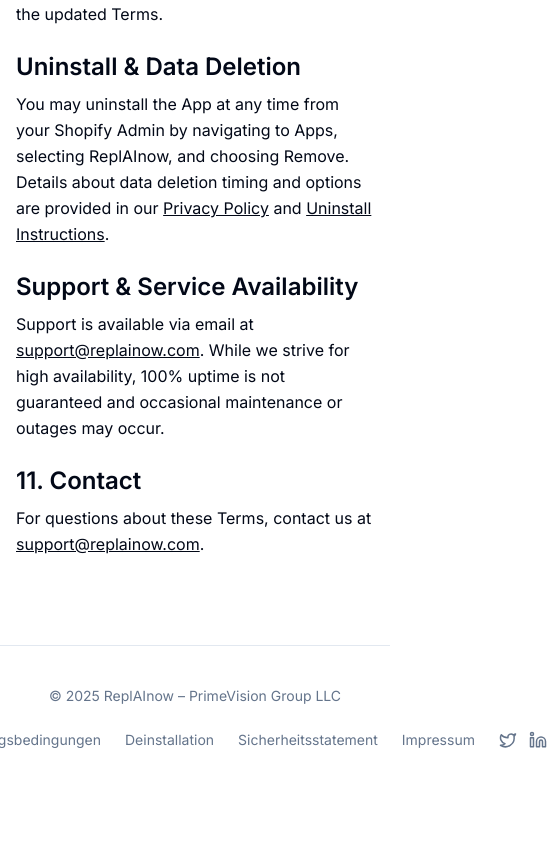
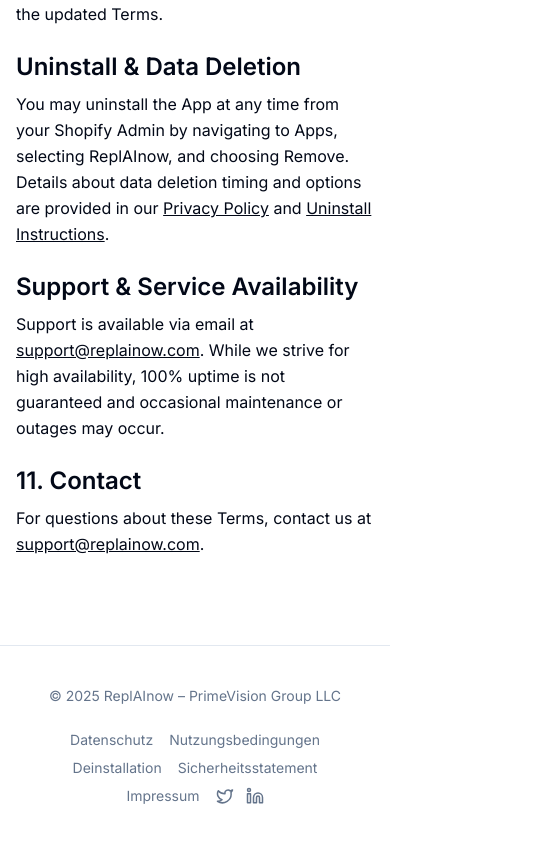
Before and after one commit to Breezythecoder/replainow-ai-shopify-support, a React (Vite) app: page /terms in a window 390 px wide. Shown: the part 3156-3998 px from the top of the page, 547 px wide, since content can reach past the window. Before the commit the page ends 3946 px from the top, so only its background shows below. Built offline with nearby package versions, Linux system fonts and the light colour scheme.

Commit message:
Fix footer responsiveness
Adjust footer layout for better responsiveness, particularly concerning the arrangement of links.

```diff
--- a/src/components/marketing/Footer.tsx
+++ b/src/components/marketing/Footer.tsx
@@ -5,12 +5,12 @@ const Footer = () => {
     <footer className="border-t py-10 mt-10">
       <div className="container flex flex-col md:flex-row items-center justify-between gap-6">
         <p className="text-sm text-muted-foreground">© {new Date().getFullYear()} ReplAInow – PrimeVision Group LLC</p>
-        <nav className="flex items-center gap-6 text-sm" aria-label="Footer">
-          <a href="/privacy" className="text-muted-foreground hover:text-foreground transition-colors">Datenschutz</a>
-          <a href="/terms" className="text-muted-foreground hover:text-foreground transition-colors">Nutzungsbedingungen</a>
-          <a href="/uninstall" className="text-muted-foreground hover:text-foreground transition-colors">Deinstallation</a>
-          <a href="/security" className="text-muted-foreground hover:text-foreground transition-colors">Sicherheitsstatement</a>
-          <a href="/impressum" className="text-muted-foreground hover:text-foreground transition-colors">Impressum</a>
+        <nav className="w-full md:w-auto flex flex-wrap items-center justify-center md:justify-end gap-x-4 gap-y-2 text-sm" aria-label="Footer">
+          <a href="/privacy" className="whitespace-nowrap text-muted-foreground hover:text-foreground transition-colors">Datenschutz</a>
+          <a href="/terms" className="whitespace-nowrap text-muted-foreground hover:text-foreground transition-colors">Nutzungsbedingungen</a>
+          <a href="/uninstall" className="whitespace-nowrap text-muted-foreground hover:text-foreground transition-colors">Deinstallation</a>
+          <a href="/security" className="whitespace-nowrap text-muted-foreground hover:text-foreground transition-colors">Sicherheitsstatement</a>
+          <a href="/impressum" className="whitespace-nowrap text-muted-foreground hover:text-foreground transition-colors">Impressum</a>
           <span className="inline-flex items-center gap-3">
             <a href="#" aria-label="Twitter" className="text-muted-foreground hover:text-foreground"><Twitter size={18} /></a>
             <a href="#" aria-label="LinkedIn" className="text-muted-foreground hover:text-foreground"><Linkedin size={18} /></a>
```
